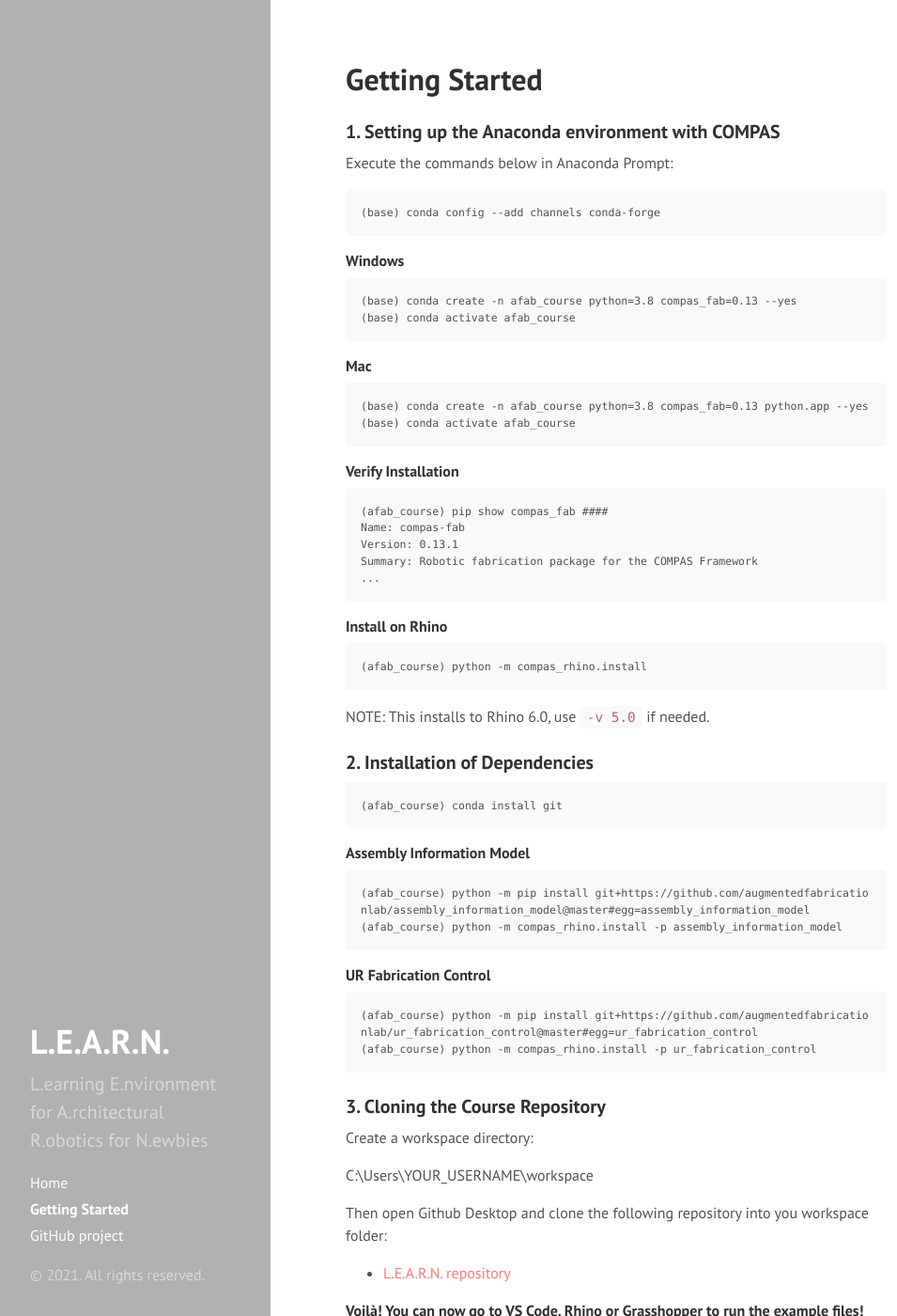
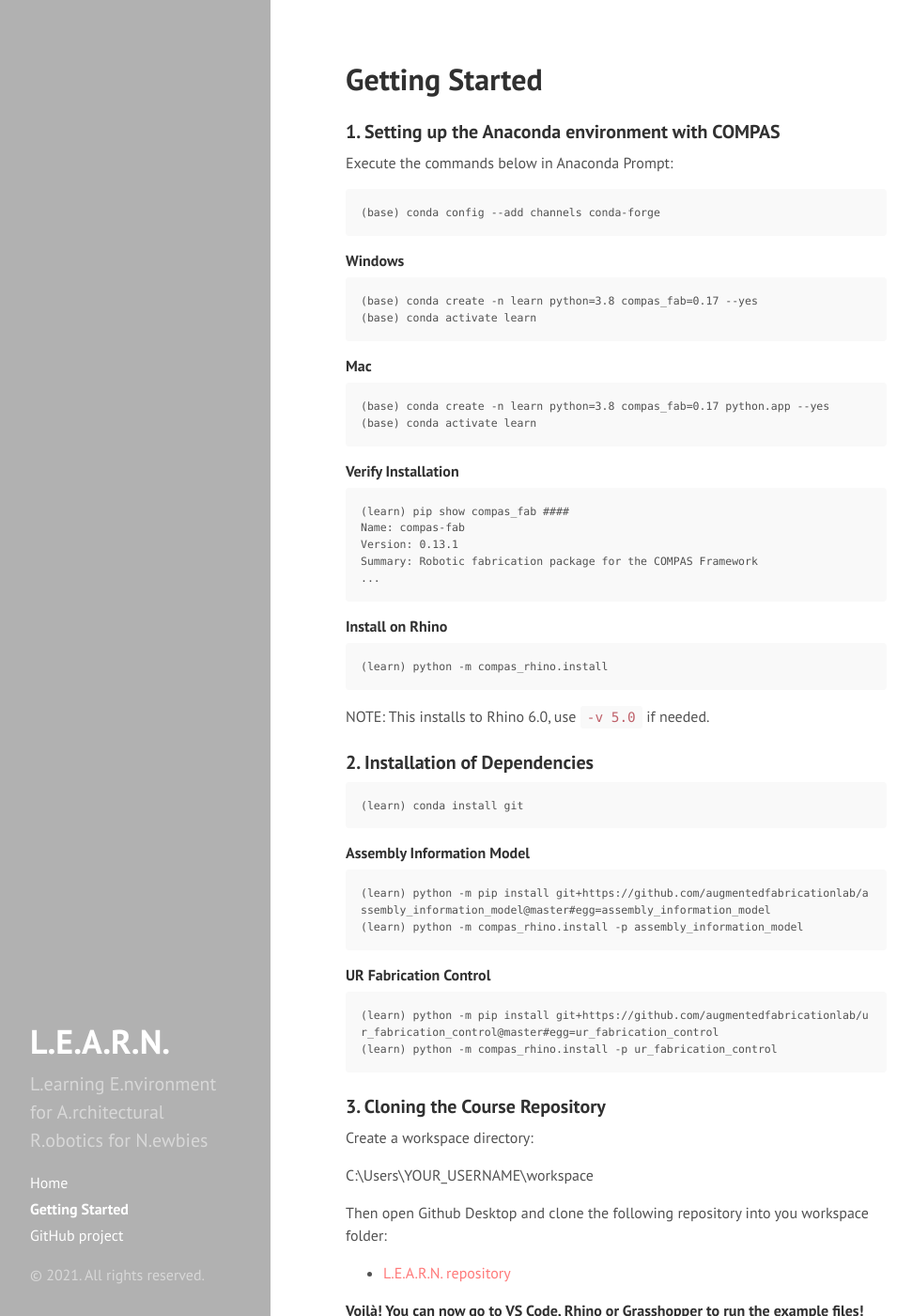
Before and after one commit to le-ar-n/le-ar-n, a Jekyll site: the page built from docs/getting_started.md, in a window 1280 px wide and 1400 px high. Shown: the whole window at 94% size, without its empty margins (0-955 px from the left). Built offline with Jekyll 4.4.1, drawn with Linux system fonts in a browser that asks for light colours; Markdown is read by kramdown in place of the engine named in the settings.

Commit message:
Update getting_started.md

```diff
--- a/docs/getting_started.md
+++ b/docs/getting_started.md
@@ -10,17 +10,17 @@
     (base) conda config --add channels conda-forge
 
 #### Windows
-    (base) conda create -n afab_course python=3.8 compas_fab=0.13 --yes
-    (base) conda activate afab_course
+    (base) conda create -n learn python=3.8 compas_fab=0.17 --yes
+    (base) conda activate learn
 
 #### Mac
-    (base) conda create -n afab_course python=3.8 compas_fab=0.13 python.app --yes
-    (base) conda activate afab_course
+    (base) conda create -n learn python=3.8 compas_fab=0.17 python.app --yes
+    (base) conda activate learn
 
 
 #### Verify Installation
 
-    (afab_course) pip show compas_fab
+    (learn) pip show compas_fab
 ####
     Name: compas-fab
     Version: 0.13.1
@@ -29,24 +29,24 @@
 
 #### Install on Rhino
 
-    (afab_course) python -m compas_rhino.install
+    (learn) python -m compas_rhino.install
 
 NOTE: This installs to Rhino 6.0, use `-v 5.0` if needed.
 
 
 ### 2. Installation of Dependencies
 
-    (afab_course) conda install git
+    (learn) conda install git
 
 #### Assembly Information Model
 
-    (afab_course) python -m pip install git+https://github.com/augmentedfabricationlab/assembly_information_model@master#egg=assembly_information_model
-    (afab_course) python -m compas_rhino.install -p assembly_information_model
+    (learn) python -m pip install git+https://github.com/augmentedfabricationlab/assembly_information_model@master#egg=assembly_information_model
+    (learn) python -m compas_rhino.install -p assembly_information_model
 
 #### UR Fabrication Control
 
-    (afab_course) python -m pip install git+https://github.com/augmentedfabricationlab/ur_fabrication_control@master#egg=ur_fabrication_control
-    (afab_course) python -m compas_rhino.install -p ur_fabrication_control
+    (learn) python -m pip install git+https://github.com/augmentedfabricationlab/ur_fabrication_control@master#egg=ur_fabrication_control
+    (learn) python -m compas_rhino.install -p ur_fabrication_control
 
 
 ### 3. Cloning the Course Repository
@@ -59,8 +59,8 @@
 
 * [L.E.A.R.N. repository](https://github.com/le-ar-n/le-ar-n)
 
+**Voilà! You can now go to VS Code, Rhino or Grasshopper to run the example files!**
 
-**Voilà! You can now go to VS Code, Rhino or Grasshopper to run the example files!**
 
 ### 4. Videos
 
```
